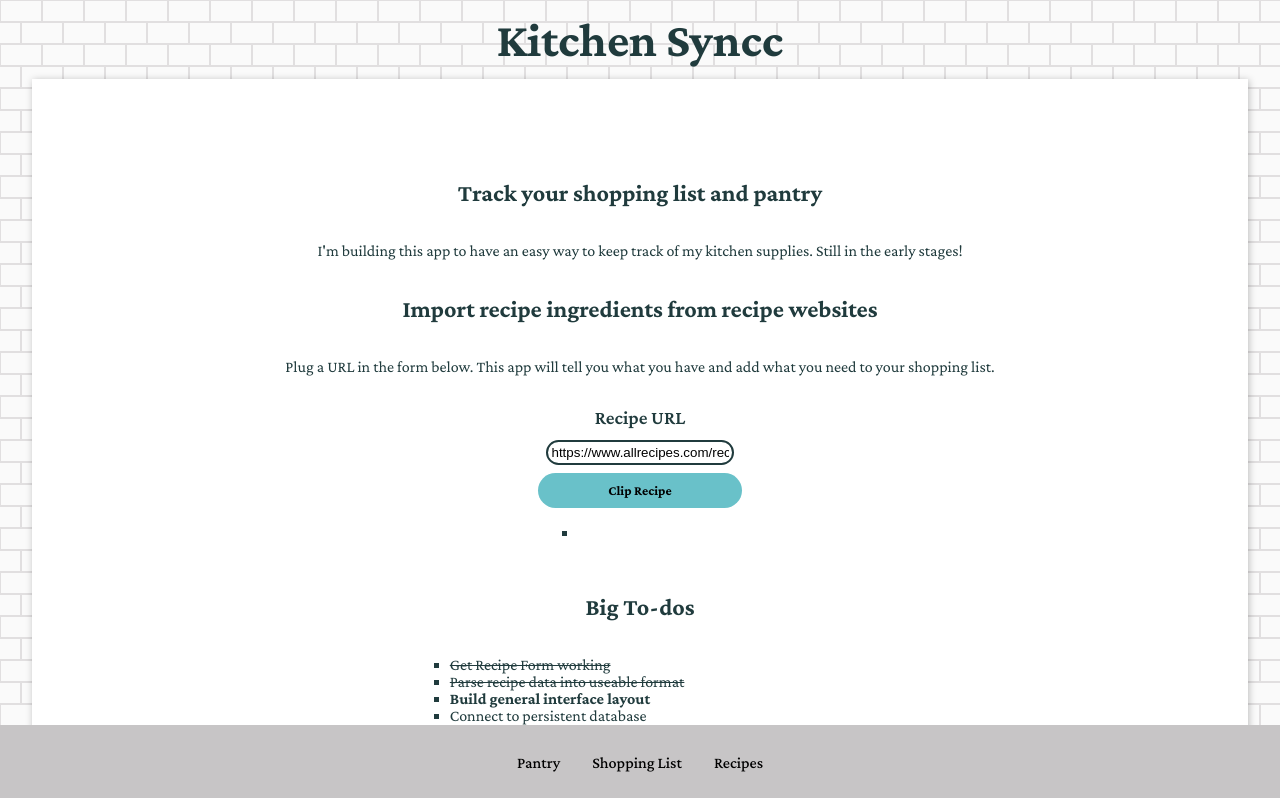
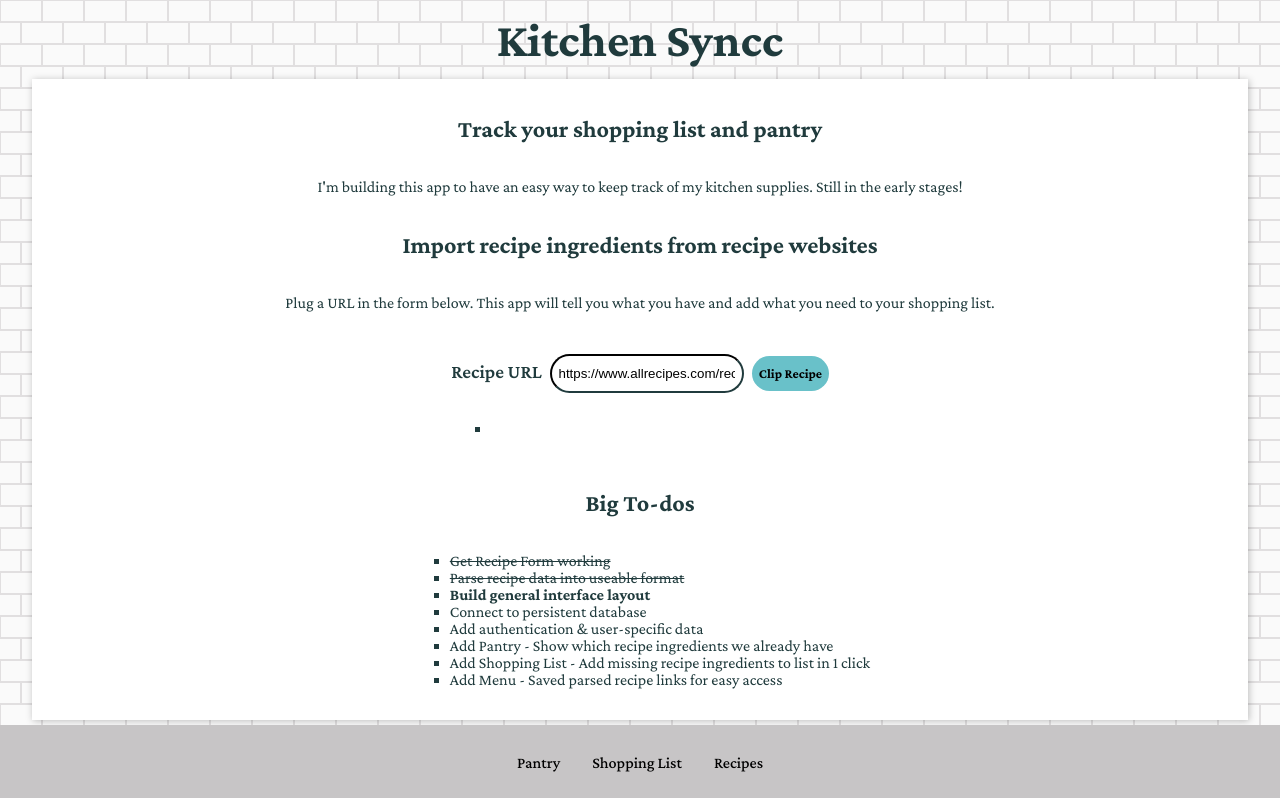
Before and after one commit to wingmatt/kitchensyncc, a Next.js app: page / in a window 1280 px wide. Shown: the top 798 px of the page. Built offline with nearby package versions, Linux system fonts and the light colour scheme.

Commit message:
Minor layout fixes

```diff
--- a/styles/Home.module.css
+++ b/styles/Home.module.css
@@ -8,7 +8,6 @@
 }
 
 .main {
-  padding: 5rem 2rem;
   flex: 1;
   display: flex;
   flex-direction: column;
--- a/styles/components/RecipeSearch.module.css
+++ b/styles/components/RecipeSearch.module.css
@@ -1,17 +1,19 @@
 .container {
+  width: 100%;
+}
+
+.form {
   display: flex;
   flex-flow: column;
   text-align: center;
 }
-.container label {
+.form label {
   margin-bottom: .25rem;
 }
 .search {
   flex: 100%;
-  padding: .25em;
-  border: 1px solid #203B3D;
 }
+
 .button {
-  margin: 0;
-  flex: 100%;
+  margin: 1em 0;
 }
```
